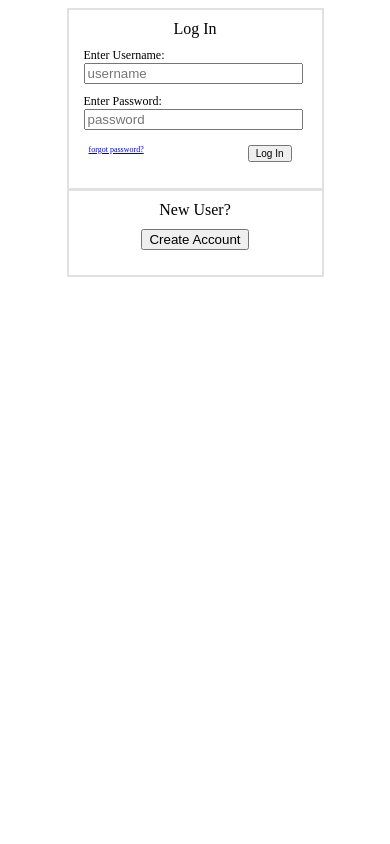
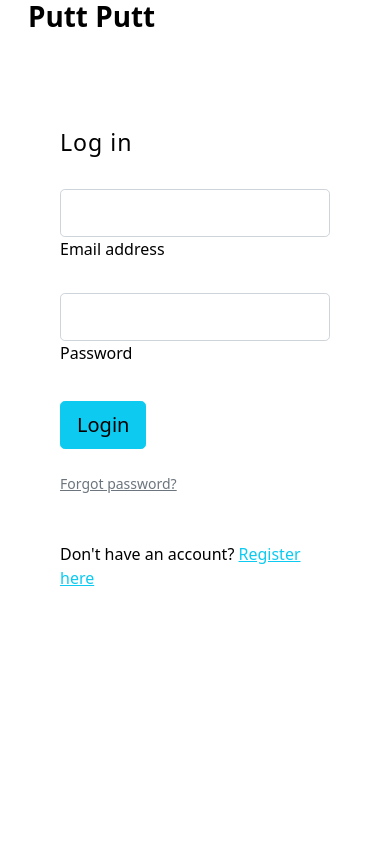
Before and after one commit to nhuntzinger/2nd-City-Putt-Putt, a Django app: page /accounts/login/ in a window 390 px wide. Run offline with Django 3.2, Linux system fonts and the light colour scheme; some libraries are stand-ins or nearby versions.

Commit message:
updated login, signup and views

```diff
--- a/puttputt/static/puttputt/style.css
+++ b/puttputt/static/puttputt/style.css
@@ -1,57 +1,31 @@
-.form-container {
-    border: 2px solid #e0e2e2;
-    box-shadow: opx 2px 4px rgb(0 0 0 / 20%);
-    width: 33%;
-    max-width: 253px;
-    min-width: 253px;
-    margin: auto;
-    margin-top: 30;
-    display: flex;
-    align-items: center;
-    justify-content: center;
+.bg-image-vertical {
+  position: relative;
+  overflow: hidden;
+  background-repeat: no-repeat;
+  background-position: right center;
+  background-size: auto 100%;
 }
 
-.align-center {
-    align-content: 'center';
+@media (min-width: 1025px) {
+  .h-custom-2 {
+    height: 100%;
+  }
+}
+.gradient-custom {
+
+  /* Chrome 10-25, Safari 5.1-6 */
+  background: -webkit-linear-gradient(to bottom right, rgba(58, 150, 51, 1), rgba(13, 184, 244, 1));
+
+  /* W3C, IE 10+/ Edge, Firefox 16+, Chrome 26+, Opera 12+, Safari 7+ */
+  background: linear-gradient(to bottom right, rgba(58, 150, 51, 1), rgba(13, 184, 244, 1))
 }
 
-.form-inner {
-    padding: 10px 15px 25px 15px;
-    text-align: left;
-    display: flex-box;
-    align-items: center;
-    justify-content: center;
+.card-registration .select-input.form-control[readonly]:not([disabled]) {
+  font-size: 1rem;
+  line-height: 2.15;
+  padding-left: .75em;
+  padding-right: .75em;
 }
-
-.header-text {
-    text-align: center;
+.card-registration .select-arrow {
+  top: 13px;
 }
-
-.label {
-    font-size: 12px;
-    padding-top: 10px;
-    display: block;
-}
-
-.input {
-    width: 95%;
-}
-
-.submit-button {
-    display: inline;
-    float: right;
-    margin-right: 15px;
-    font-size: 10px;
-}
-
-.styled-link {
-    font-size: 8px;
-    vertical-align: text-top;
-    margin-left: 5px;
-    padding-top: 5px;
-}
-
-.new-user-button {
-    width: 100%;
-    margin-top: 10px;
-}
--- a/puttputt/templates/registration/login.html
+++ b/puttputt/templates/registration/login.html
@@ -1,74 +1,62 @@
 <!DOCTYPE html>
+{% load static %}
+<html lang="en">
+<head>
+    <meta charset="UTF-8">
+    <title>Login</title>
+    <link href="{% static 'puttputt/style.css' %}" rel="stylesheet">
+    <link href="https://cdn.jsdelivr.net/npm/bootstrap@5.1.3/dist/css/bootstrap.min.css" rel="stylesheet" integrity="sha384-1BmE4kWBq78iYhFldvKuhfTAU6auU8tT94WrHftjDbrCEXSU1oBoqyl2QvZ6jIW3" crossorigin="anonymous">
+</head>
+<body>
+<section class="vh-100">
+  <div class="container-fluid">
+    <div class="row">
+      <div class="col-sm-6 text-black">
 
-{% load static %}
+        <div class="px-10 ms-xl-4">
+          <i class="fas fa-crow fa-2x me-3 pt-5 mt-xl-4" style="color: #709085;"></i>
+          <span class="h1 fw-bold mb-0">Putt Putt</span>
+        </div>
 
-<html>
-    <head>
-        <link rel="stylesheet" type="text/css" href="{% static 'puttputt/style.css' %}"/>
-    </head>
+        <div class="d-flex align-items-center h-custom-2 px-5 ms-xl-4 mt-5 pt-5 pt-xl-0 mt-xl-n5">
 
-    <body>
-        <form class="form-container" method="POST" action="{% url 'login' %}">
+          <form style="width: 23rem;" method="POST" action="{% url 'login' %}">
             {% csrf_token %}
-            <div class="align-center">
-                <div class="form-inner">
-                    <div class="header-text">
-                        Log In
-                    </div>
 
+            <h3 class="fw-normal mb-3 pb-3" style="letter-spacing: 1px;">Log in</h3>
 
-                    <div>
-                        <div class="label">
-                            Enter Username:
-
-                            <input class="input"
-                            type="username"
-                            name="username"
-                            placeholder="username"
-                            id="username-input"
-                            value=""
-                            />
-                        </div>
-                    </div>
-
-                    <div>
-                        <div class="label">
-                            Enter Password:
-                            <input class="input"
-                            type="password"
-                            name="password"
-                            id="password"
-                            placeholder="password"
-                            id="password-input"
-                            onChange={this.updateInput}
-                            value=""
-                            />
-                            <!-- {(!this.state.isToggleOn) ? <BsEyeFill id="togglePassword" onClick={this.handleClick} style="right: 0, margin-left: -20, margin-bottom: -2, cursor: 'pointer', position: 'relative'"></BsEyeFill> : <BsEyeSlashFill id="togglePassword" onClick={this.handleClick} style="right: 0, margin-left: -20, margin-bottom: -2, cursor: 'pointer', position: 'realative'"></BsEyeSlashFill>} -->
-                        </div>
-                    </div>
-
-                    <div style="margin-top: 15px">
-                        <!-- <input type="submit" value="login" class="submit_button"> -->
-                        <button class="submit-button" type="submit">Log In</button>
-                        <a class="styled-link" href="#">forgot password?</a>
-                    </div>
-                </div>
+            <div class="form-outline mb-4">
+              <input type="email" id="username" class="form-control form-control-lg" />
+              <label class="form-label" for="username">Email address</label>
             </div>
 
-        </form>
+            <div class="form-outline mb-4">
+              <input type="password" id="password" class="form-control form-control-lg" onChange={this.updateInput} value=""/>
+              <label class="form-label" for="password">Password</label>
+            </div>
 
-        <div class="form-container" style="margin-top: -1.5px">
-            <div class="form-inner">
-                <div class="header-text">
-                    New User?
-                </div>
-                <a href="/register"><button class="new-user-button">Create Account</button></a>
+            <div class="pt-1 mb-4">
+              <button class="btn btn-info btn-lg btn-block" type="button">Login</button>
             </div>
+
+            <p class="small mb-5 pb-lg-2"><a class="text-muted" href="#!">Forgot password?</a></p>
+            <p>Don't have an account? <a href="/register" class="link-info">Register here</a></p>
+
+          </form>
+
         </div>
 
-        {% if form.errors %}
-            <p>Invalid Login</p>
-        {% endif %}
+      </div>
+      <div class="col-sm-6 px-0 d-none d-sm-block">
+        <img src="https://tse4.mm.bing.net/th?id=OIP.Rt57gVLrWjR2cakSU77e-wHaFj&pid=Api&P=0&w=249&h=187" alt="Login image" class="w-100 vh-100" style="object-fit: cover; object-position: left;">
+      </div>
+    </div>
+  </div>
+</section>
+</body>
+<!-- jQuery library -->
+<script src="https://ajax.googleapis.com/ajax/libs/jquery/3.5.1/jquery.min.js"></script>
 
-    </body>
+<!-- Latest compiled JavaScript -->
+<script src="https://maxcdn.bootstrapcdn.com/bootstrap/3.4.1/js/bootstrap.min.js"></script>
 </html>
--- a/puttputt/templates/registration/register.html
+++ b/puttputt/templates/registration/register.html
@@ -9,7 +9,7 @@
     </head>
 
     <body>
-        <div class="form-container" onSubmit={this.signUp}>
+        <div class="form-container" onsubmit={this.signUp}>
             <div class="align-center">
                 <div class="form-inner">
                     <div class="header-text">
--- a/puttputt/views.py
+++ b/puttputt/views.py
@@ -20,7 +20,7 @@ def register(request):
         if form.is_valid():
             form.save()
             username = form.cleaned_data['username']
-            password = form.cleaned_data['password1']
+            password = form.cleaned_data['password']
             user = authenticate(username=username, password=password)
             auth_login(request, user)
             return redirect('index')
@@ -29,8 +29,9 @@ def register(request):
         form = UserCreationForm()
 
     context = {'form': form}
+    # might want to use HttpResponseRedirect here so user doesn't resubmit data if they hit the back button
     return render(request,
-    'registration/register.html',
+    'registration/signup.html',
     context
     )
 
```
Also changed, not shown: puttputt/templates/registration/signup.html (added, +143 -0 lines).
